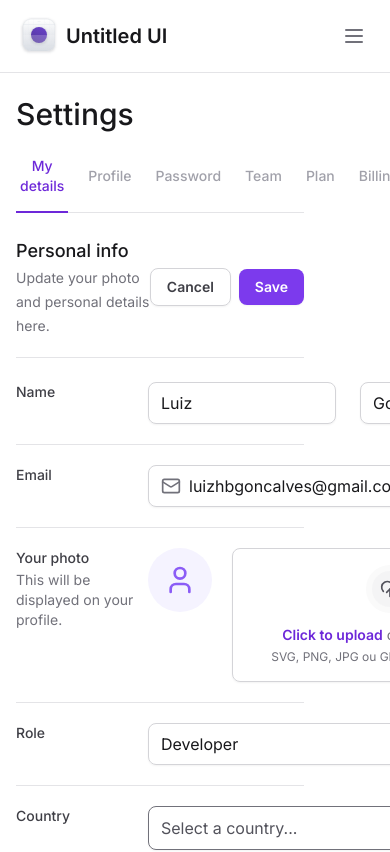
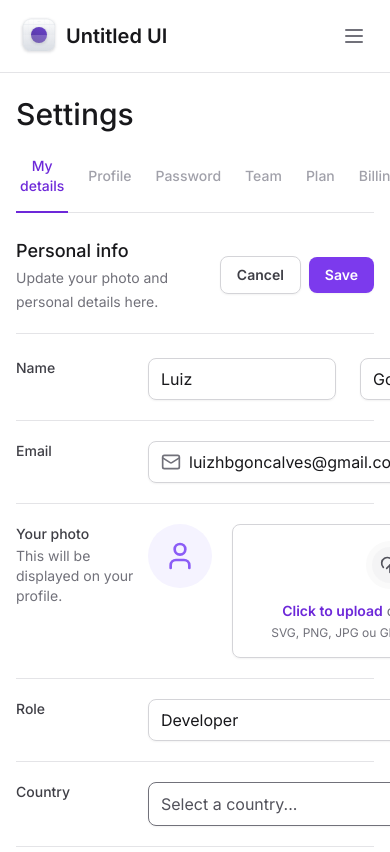
Before and after one commit to luiz21goncalves/ignite-tailwind, a Next.js app: page / in a window 390 px wide. Shown: the top 852 px of the page. Built offline with nearby package versions, Linux system fonts and the light colour scheme.

Commit message:
chore: remove the grid in the root layout on large screens

```diff
--- a/src/app/layout.tsx
+++ b/src/app/layout.tsx
@@ -19,7 +19,7 @@
   return (
     <html lang="en" className="antialiased">
       <body className={inter.className}>
-        <div className="grid min-h-screen grid-cols-app">
+        <div className="min-h-screen lg:grid lg:grid-cols-app">
           <Sidebar />
           <main className="px-4 pb-12 pt-24 lg:col-start-2 lg:px-8 lg:pb-12 lg:pt-8">
             {children}
```
